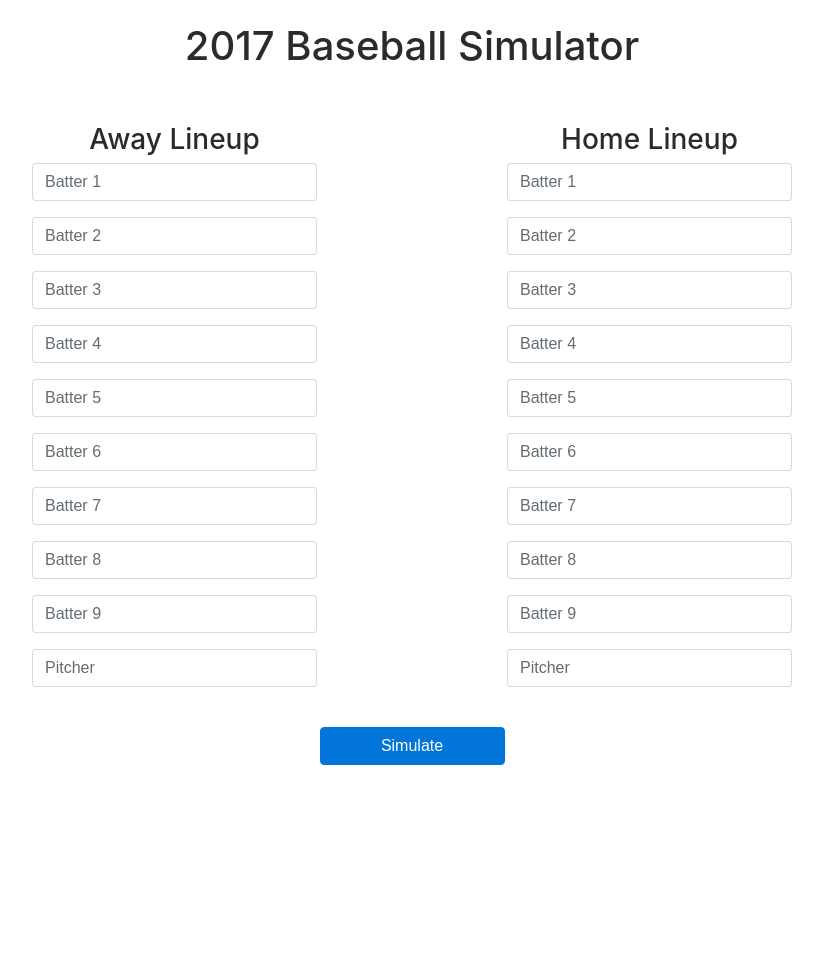
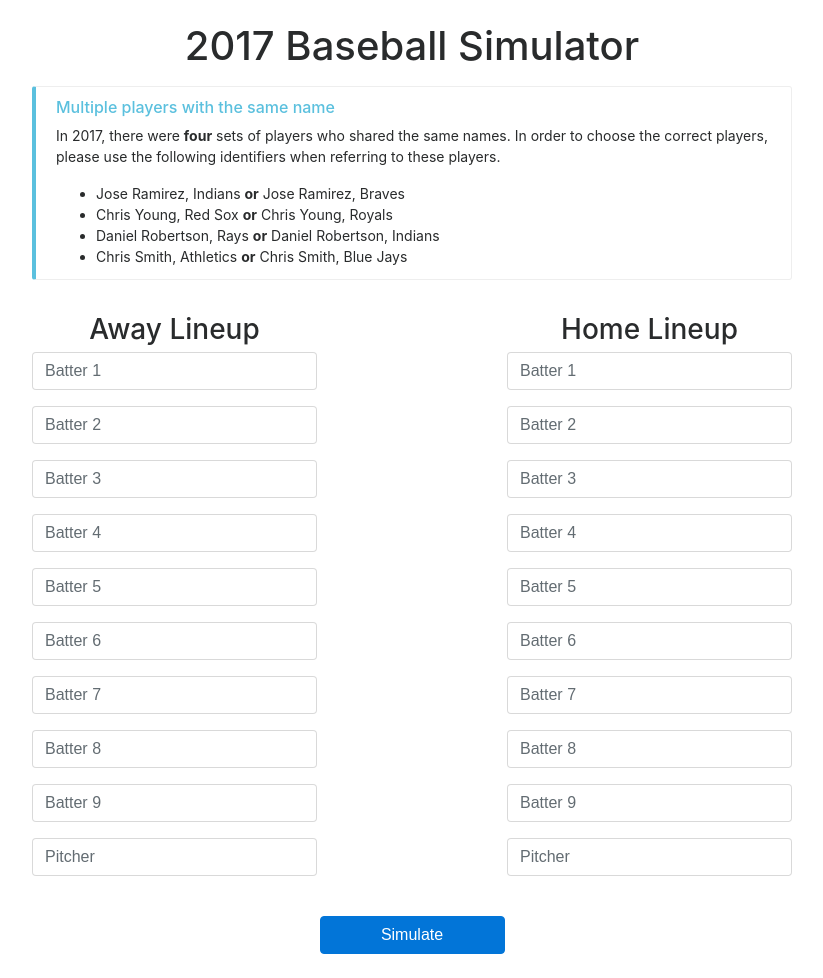
Before and after one commit to junsooshin/baseballsimulator-django, a Django app: page / in a window 1280 px wide. Shown: the whole page, without its empty margins (228-1051 px from the left). Before the commit the page ends 765 px from the top, so only its background shows below. Run offline with Django 3.2, Linux system fonts and the light colour scheme; some libraries are stand-ins or nearby versions.

Commit message:
added an info box at the top that asks the users to type in the identifiers for players with the same name.

```diff
--- /dev/null
+++ b/baseballsimulator/static/baseballsimulator/css/style.css
@@ -0,0 +1,45 @@
+/* https://cpratt.co/twitter-bootstrap-callout-css-styles/
+   bs-callout style is borrowed from Chris Pratt.
+*/
+
+.bs-callout {
+    padding: 12px 10px 0px 20px;
+    margin: 10px 0;
+    border: 1px solid #eee;
+    border-left-width: 4px;
+    border-radius: 3px;
+}
+.bs-callout-info {
+    border-left-color: #5bc0de;
+}
+.bs-callout-info h6 {
+    color: #5bc0de;
+}
+.bs-callout-warning {
+    border-left-color: #f0ad4e;
+}
+.bs-callout-warning h6 {
+    color: #f0ad4e;
+}
+
+p {
+	font-size: 14px;
+}
+ul {
+	margin: 0 0 0.75rem;
+}
+li {
+	font-size: 14px;
+}
+a:link {
+	color: #8a6d3b;
+}
+a:hover {
+	color: #8a6d3b;
+}
+a:visited {
+	color: #8a6d3b;
+}
+a:active {
+	color: #8a6d3b;
+}
--- a/baseballsimulator/templates/baseballsimulator/index.html
+++ b/baseballsimulator/templates/baseballsimulator/index.html
@@ -1,23 +1,42 @@
 {% extends 'baseballsimulator/layout.html' %}
 
 {% block content %}
+{% load static %}
+<link rel="stylesheet" type="text/css" href="{% static 'baseballsimulator/css/style.css' %}" />
 <br>
 <h1 align="center">2017 Baseball Simulator</h1>
-<br>
-
-<div class="row justify-content-md-center">
+<div class="row">
+	<div class="col-sm-2"></div> <!-- dummy div -->
+	<div class="col-sm-8 bs-callout bs-callout-info">
+		<h6>Multiple players with the same name</h6>
+		<p>
+			In 2017, there were <strong>four</strong> sets of players who shared the same names.
+			In order to choose the correct players, please use the following
+			identifiers when referring to these players.
+		</p>
+		<ul>
+			<li>Jose Ramirez, Indians <strong>or</strong> Jose Ramirez, Braves</li>
+			<li>Chris Young, Red Sox <strong>or</strong> Chris Young, Royals</li>
+			<li>Daniel Robertson, Rays <strong>or</strong> Daniel Robertson, Indians</li>
+			<li>Chris Smith, Athletics <strong>or</strong> Chris Smith, Blue Jays</li>
+		</ul>
+	</div>
+	<div class="col-sm-2"></div> <!-- dummy div -->
 	{% if invalidNames %}
-		<div class="alert alert-warning" role="alert">
-			Following players' names don't match the names in the database.
-			Please check the spelling and try again.
-		</div>
-		<div class="col col-sm-4">
+	<div class="col-sm-2"></div> <!-- dummy div -->
+	<div class="col-sm-8 alert alert-warning" role="alert">
+		<p>
+			Following players' names didn't match the names in our database.
+			Sometimes the names are strangely spelled.
+			Please check the spelling on <a href="https://www.fangraphs.com/" target="_blank">FanGrahps.com</a> and try again.
+		</p>
 		<ul>
 		{% for invalidName in invalidNames %}
 			<li>{{ invalidName }}</li>
 		{% endfor %}
 		</ul>
 	</div>
+	<div class="col-sm-2"></div> <!-- dummy div -->
 	{% endif %}
 </div>
 
--- a/baseballsimulator/templates/baseballsimulator/results.html
+++ b/baseballsimulator/templates/baseballsimulator/results.html
@@ -1,7 +1,8 @@
 {% extends 'baseballsimulator/layout.html' %}
 
 {% block content %}
+<br>
 <h1 align="center">2017 Baseball Simulator Results</h1>
 <br>
-<h3 align="center">Away: {{ winningPercentageAway }}% : Home: {{ winningPercentageHome }}%</h3>
+<h3 align="center">Away {{ winningPercentageAway }}%  :  Home {{ winningPercentageHome }}%</h3>
 {% endblock %}
```
Lines whose indentation alone changed are shown as unchanged.
